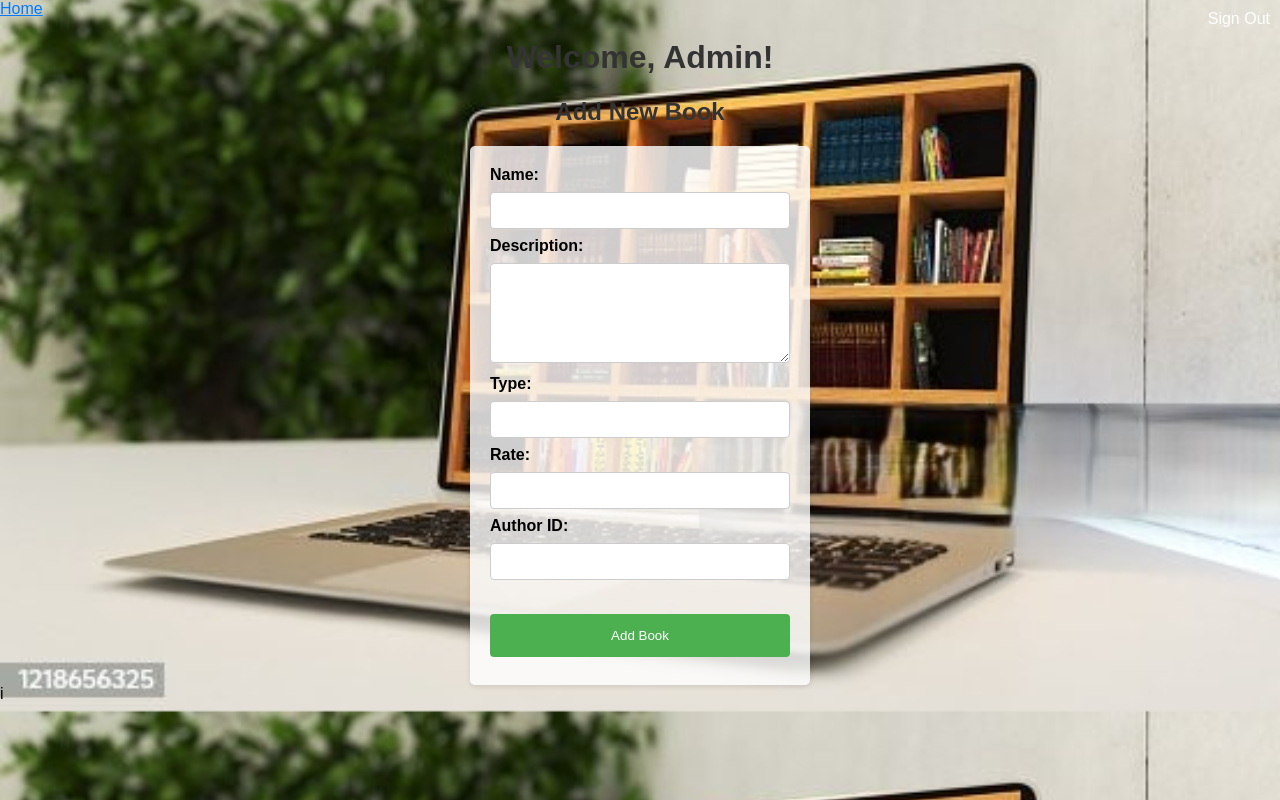
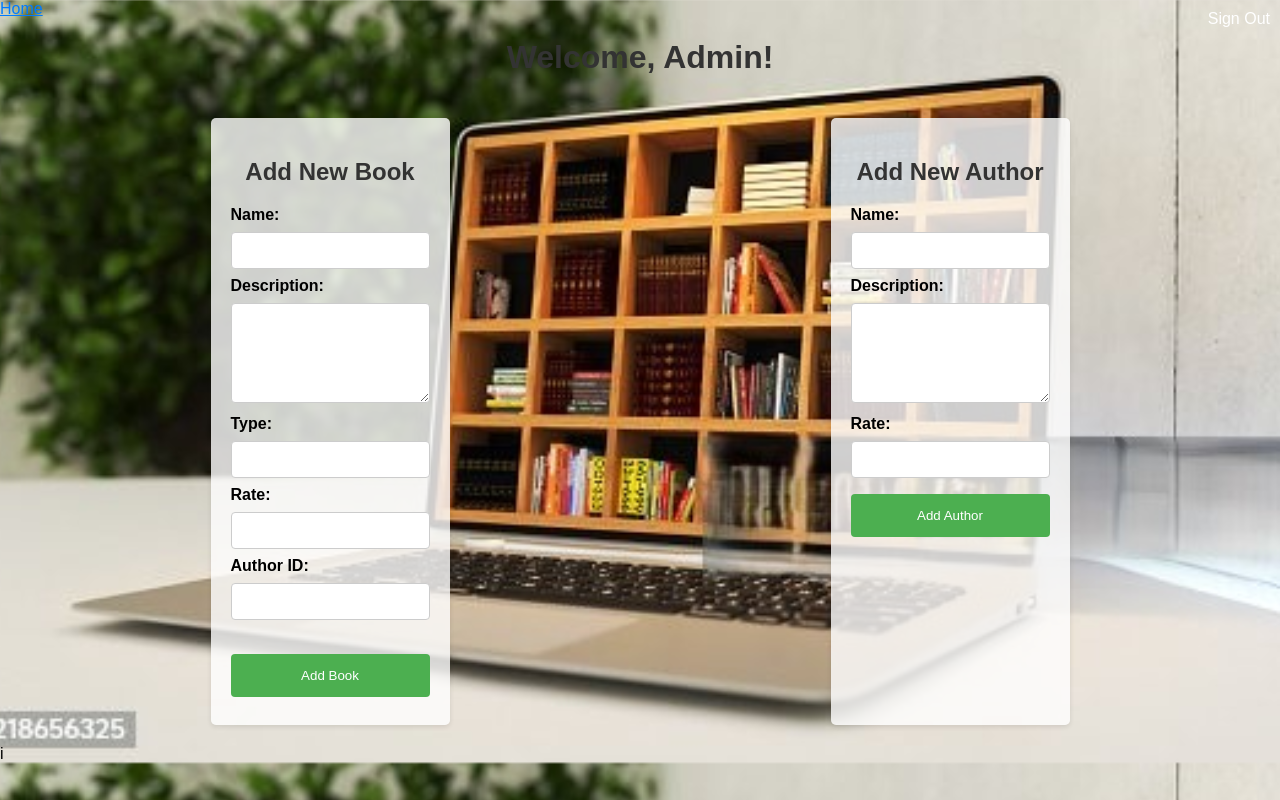
Before and after one commit to Deiaa-alzyat/Book_store_project, a Flask app: page /admin in a window 1280 px wide. Run offline with Flask 3, Linux system fonts and the light colour scheme.

Commit message:
12Apr2024

```diff
--- a/auth/routes.py
+++ b/auth/routes.py
@@ -26,6 +26,28 @@ def update_passwords():
     db.session.commit()
 
     return "Passwords updated successfully!"
+
+@bp.route('/api/user', methods=['GET'])
+@jwt_required()  # Ensure that the user is authenticated
+def get_user():
+    # Get the identity (email) of the current user from the JWT token
+    user_email = get_jwt_identity()
+
+    # Query the database to retrieve the user with the specified email address
+    user = User.query.filter_by(email=user_email).first()
+
+    if user:
+        # If user is found, construct a dictionary containing user data
+        user_data = {
+            'id': user.id,
+            'name': user.name,
+            'email': user.email,
+            # Add other user attributes as needed
+        }
+        return jsonify(user_data), 200
+    else:
+        # If user is not found, return an appropriate response
+        return jsonify({'message': 'User not found'}), 404
 
 # Route to get book information
 @bp.route('/api/book/<int:book_id>', methods=['GET'])
@@ -118,9 +140,19 @@ def login():
 @bp.route('/api/books', methods=['GET'])
 def search_books():
     query = request.args.get('query', '')
-    books = Book.query.filter((Book.name.ilike(f'%{query}%')) | (Book.author.has(name.ilike(f'%{query}%')))).all()
-    books_data = [{"id": book.id, "name": book.name, "author": book.author.name} for book in books]
+    books = Book.query.join(Author).filter(
+        (Book.name.ilike(f'%{query}%')) |
+        (Author.name.ilike(f'%{query}%'))
+    ).all()
+
+    books_data = [{
+        "id": book.id,
+        "name": book.name,
+        "author": book.author.name
+    } for book in books]
+
     return jsonify(books_data), 200
+
 
 # Route to add a review for a book
 @bp.route('/api/reviews', methods=['POST'])
@@ -143,6 +175,20 @@ def get_reviews(book_id):
     reviews = Review.query.filter_by(book_id=book_id).all()
     reviews_data = [{"id": review.id, "content": review.content, "user": review.user.email} for review in reviews]
     return jsonify(reviews_data), 200
+
+@bp.route('/admin/add_author', methods=['POST'])
+def add_author():
+    name = request.form.get('name')
+    description = request.form.get('description')
+    rate = request.form.get('rate')
+
+    if not name:
+        return jsonify({"error": "Name is required"}), 400
+
+    new_author = Author(name=name, description=description, rate=rate)
+    db.session.add(new_author)
+    db.session.commit()
+    return jsonify({"message": "Author added successfully", "author_id": new_author.id}), 201
 
 # Add book route
 @bp.route('/admin/add_book', methods=['GET', 'POST'])
--- a/static/css/admin.css
+++ b/static/css/admin.css
@@ -22,6 +22,12 @@ form {
     background-color: rgba(255, 255, 255, 0.8); /* Semi-transparent background */
     border-radius: 5px;
     box-shadow: 0 2px 5px rgba(0, 0, 0, 0.1);
+}
+
+.forms-container {
+    display: flex;
+    justify-content: space-around;
+    padding: 20px;
 }
 
 label {
--- a/static/js/script.js
+++ b/static/js/script.js
@@ -1,19 +1,24 @@
 async function updateUserWelcomeMessage() {
+    try {
         const response = await fetch('/api/user', {
             method: 'GET',
             headers: {
-            'Content-Type': 'application/json'
+                'Content-Type': 'application/json',
+                // Include the JWT token in the request headers if available
+                'Authorization': `Bearer ${localStorage.getItem('access_token')}`
             }
         });
 
         if (response.ok) {
             const userData = await response.json();
-        const userName = userData.name; // Assuming the user object has a 'name' property
+            const userName = userData.name; // Accessing user's name from the response
             const welcomeMessageElement = document.getElementById('welcome-message');
             welcomeMessageElement.textContent = `Welcome, ${userName}!`;
         } else {
-        const errorMessage = await response.text();
-        console.error(`Failed to fetch user data: ${errorMessage}`);
+            throw new Error('Failed to fetch user data');
+        }
+    } catch (error) {
+        console.error('Error:', error);
     }
 }
 
@@ -30,11 +35,12 @@ async function login() {
     });
     if (response.status === 401) {
         alert("Invalid email or password");
-}
-    if (response.ok) {
+    } else if(response.ok) {
         const data = await response.json();
-        console.log(data); // Handle successful login
-        updateUserWelcomeMessage();
+        console.log(data);
+	const { access_token, redirect_url } = data;
+        localStorage.setItem('access_token', access_token);
+        await updateUserWelcomeMessage(access_token);
         // Redirect to the received URL after successful login
         window.location.href = data.redirect_url;
     } else {
@@ -86,14 +92,18 @@ async function register(event) {
     }
 }
 
+async function searchBooks(event) {
+    event.preventDefault(); // Prevent form submission
 
-async function searchBooks() {
     const query = document.getElementById('search-query').value;
+    console.log('Search Query:', query); // Debugging
 
     const response = await fetch(`/api/books?query=${query}`);
+    console.log('Search Response:', response); // Debugging
 
     if (response.ok) {
         const data = await response.json();
+        console.log('Search Results:', data); // Debugging
 
         const bookResults = document.getElementById('book-results');
         bookResults.innerHTML = ''; // Clear previous results
@@ -108,6 +118,7 @@ async function searchBooks() {
         alert(`Search failed: ${errorMessage}`);
     }
 }
+
 
 // Function to display book detail
 async function displayBookDetails(bookId) {
@@ -151,6 +162,29 @@ async function submitReview(bookId, reviewContent) {
     }
 }
 
+async function addAuthor(event) {
+    event.preventDefault();
+    const formData = new FormData(event.target);
+    fetch('/admin/add_author', {
+        method: 'POST',
+        body: formData
+    })
+    .then(response => {
+        if (response.ok) {
+            return response.json();
+        } else {
+            throw new Error('Failed to add author');
+        }
+    })
+    .then(data => {
+        alert(data.message);
+    })
+    .catch(error => {
+        console.error('Error:', error);
+        alert('Failed to add author');
+    });
+}
+
 // JavaScript code for handling form submission to add a new book
 async function addBook(event) {
     event.preventDefault();
@@ -181,11 +215,11 @@ async function addBook(event) {
     });
 }
 
-// Function to get reviews for a book
 async function getReviews(event) {
-    event.preventDefault();
+    event.preventDefault(); // Prevent form submission
 
     const bookId = document.getElementById('book_id').value;
+    console.log('Book ID:', bookId); // Debugging
 
     const response = await fetch(`/api/book/${bookId}/reviews`, {
         method: 'GET',
@@ -193,12 +227,13 @@ async function getReviews(event) {
             'Content-Type': 'application/json'
         }
     });
+    console.log('Get Reviews Response:', response); // Debugging
 
     if (response.ok) {
         const reviews = await response.json();
-        // Handle reviews (e.g., update UI)
-        console.log(reviews);
-        // Display reviews in a new form
+        console.log('Reviews:', reviews); // Debugging
+
+        // Display reviews in UI
         const reviewList = document.getElementById('review-list');
         reviewList.innerHTML = ''; // Clear previous reviews
         reviews.forEach(review => {
@@ -214,11 +249,14 @@ async function getReviews(event) {
 
 // Function to add a review for a book
 async function addReview(event) {
-    event.preventDefault();
+    event.preventDefault(); // Prevent form submission
 
     const bookId = document.getElementById('book_id').value;
     const content = document.getElementById('content').value;
+    console.log('Add Review - Book ID:', bookId); // Debugging
+    console.log('Add Review - Content:', content); // Debugging
 
+    try {
         const response = await fetch('/api/reviews', {
             method: 'POST',
             headers: {
@@ -227,22 +265,27 @@ async function addReview(event) {
             },
             body: JSON.stringify({ book_id: bookId, content: content })
         });
+        console.log('Add Review Response:', response); // Debugging
 
         if (response.ok) {
             alert('Review added successfully');
             // Optionally, update UI to reflect the new review
         } else {
-        const errorMessage = await response.text();
-        alert(`Failed to add review: ${errorMessage}`);
+            throw new Error('Failed to add review');
+        }
+    } catch (error) {
+        console.error('Error:', error);
+        alert(`Failed to add review: ${error.message}`);
     }
 }
 
-// Function to delete a review
 async function deleteReview(event) {
-    event.preventDefault();
+    event.preventDefault(); // Prevent form submission
 
     const reviewId = document.getElementById('review_id').value;
+    console.log('Delete Review - Review ID:', reviewId); // Debugging
 
+    try {
         const response = await fetch(`/api/review/${reviewId}`, {
             method: 'DELETE',
             headers: {
@@ -250,21 +293,27 @@ async function deleteReview(event) {
                 'Authorization': `Bearer ${token}`
             }
         });
+        console.log('Delete Review Response:', response); // Debugging
 
         if (response.ok) {
             alert('Review deleted successfully');
             // Optionally, update UI to reflect the deleted review
         } else {
-        const errorMessage = await response.text();
-        alert(`Failed to delete review: ${errorMessage}`);
+            throw new Error('Failed to delete review');
+        }
+    } catch (error) {
+        console.error('Error:', error);
+        alert(`Failed to delete review: ${error.message}`);
     }
 }
 
-// Set event listeners for various actions
-document.getElementById('search-books').addEventListener('click', searchBooks);
-document.getElementById('get-reviews').addEventListener('click', getReviews);
-document.getElementById('add-review').addEventListener('click', addReview);
-document.getElementById('delete-review').addEventListener('click', deleteReview);
+
+// Set event listeners for various action
+//console.log(document.getElementById('search-books'));
+//document.getElementById('search-books').addEventListener('click', searchBooks);
+//document.getElementById('get-reviews').addEventListener('click', getReviews);
+//document.getElementById('add-review').addEventListener('click', addReview);
+//document.getElementById('delete-review').addEventListener('click', deleteReview);
 
 let token;
 
@@ -273,3 +322,5 @@ document.getElementById('search-book-form').addEventListener('submit', searchBoo
 document.getElementById('get-reviews-form').addEventListener('submit', getReviews);
 document.getElementById('add-review-form').addEventListener('submit', addReview);
 document.getElementById('delete-review-form').addEventListener('submit', deleteReview);
+
+updateUserWelcomeMessage();
--- a/templates/admin.html
+++ b/templates/admin.html
@@ -10,8 +10,9 @@
     <a href="/" class="home-link">Home</a>
     <a href="{{ url_for('routes.logout') }}" class="signout-link">Sign Out</a>
     <h1>Welcome, Admin!</h1>
+    <div class="forms-container">
+        <form id="add-book-form" onsubmit="addBook(event)">
 	    <h2>Add New Book</h2>
-    <form id="add-book-form" onsubmit="addBook(event)">
             <label for="name">Name:</label><br>
             <input type="text" id="name" name="name" required><br>
             <label for="description">Description:</label><br>
@@ -24,6 +25,17 @@
             <input type="number" id="author_id" name="author_id" required><br><br>
             <button type="submit">Add Book</button>
         </form>
+        <form id="add-author-form" onsubmit="addAuthor(event)">
+            <h2>Add New Author</h2>
+            <label for="author_name">Name:</label><br>
+            <input type="text" id="author_name" name="name" required><br>
+            <label for="author_description">Description:</label><br>
+            <textarea id="author_description" name="description"></textarea><br>
+            <label for="author_rate">Rate:</label><br>
+            <input type="number" id="author_rate" name="rate" min="0" max="10" step="0.1"><br>
+            <button type="submit">Add Author</button>
+        </form>
+    </div>
 
     <script src="{{ url_for('static', filename='js/script.js') }}"></script>
 </body>
--- a/templates/user.html
+++ b/templates/user.html
@@ -18,7 +18,7 @@
     <div id="book-results">
         <!-- Display search results here -->
     </div>
-    <script src="{{ url_for('static', filename='js/user.js') }}"></script>
+
 
     <a href="/" class="home-link">Home</a>
     <a href="{{ url_for('routes.logout') }}" class="signout-link">Sign Out</a>
@@ -51,6 +51,6 @@
     </form>
 
     <!-- Include script.js -->
-    <script src="{{ url_for('static', filename='js/scripts.js') }}"></script>
+    <script src="{{ url_for('static', filename='js/script.js') }}"></script>
 </body>
 </html>
```
Also changed, not shown: create_author.py (added, +21 -0 lines), create_books.py (added, +30 -0 lines), delete_author.py (added, +14 -0 lines), delete_books.py (added, +14 -0 lines), print_authors.py (added, +16 -0 lines), print_books.py (added, +21 -0 lines), instance/database.db, 1 other file. Lines whose indentation alone changed are shown as unchanged.
